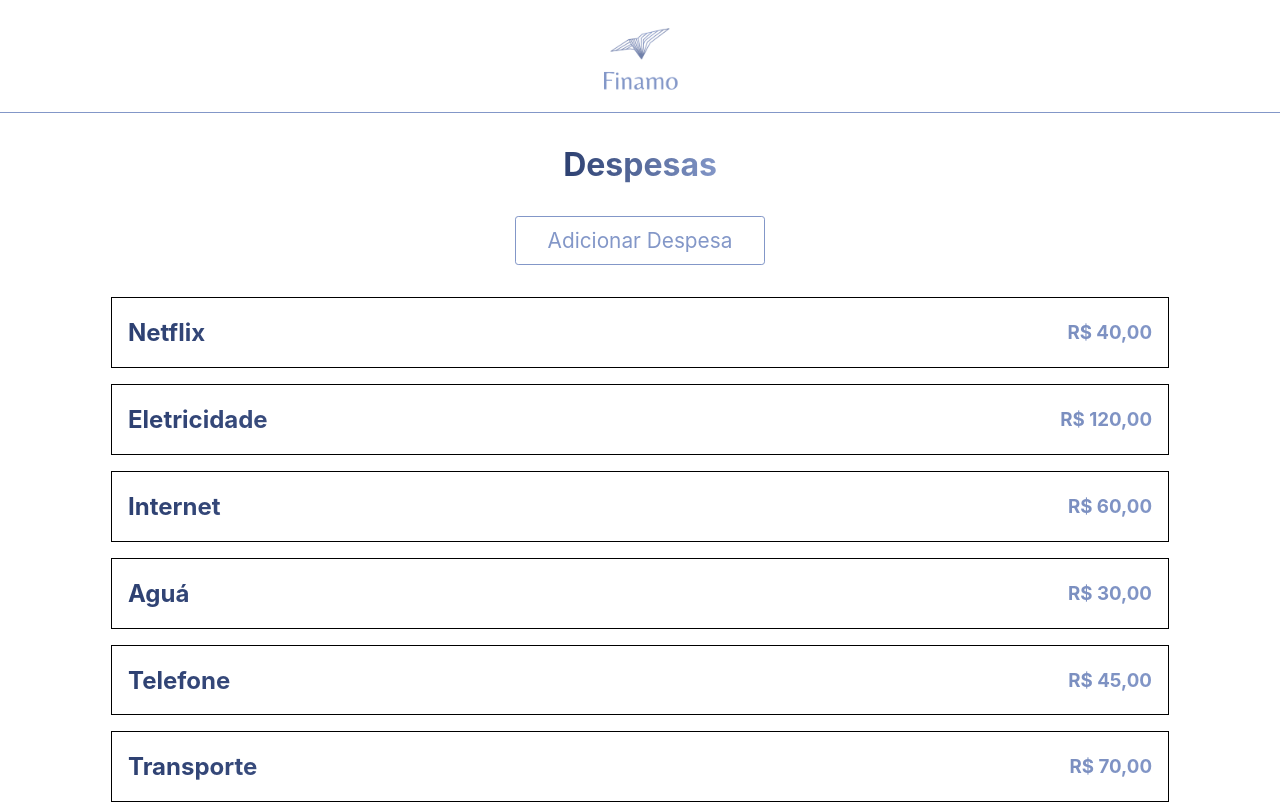
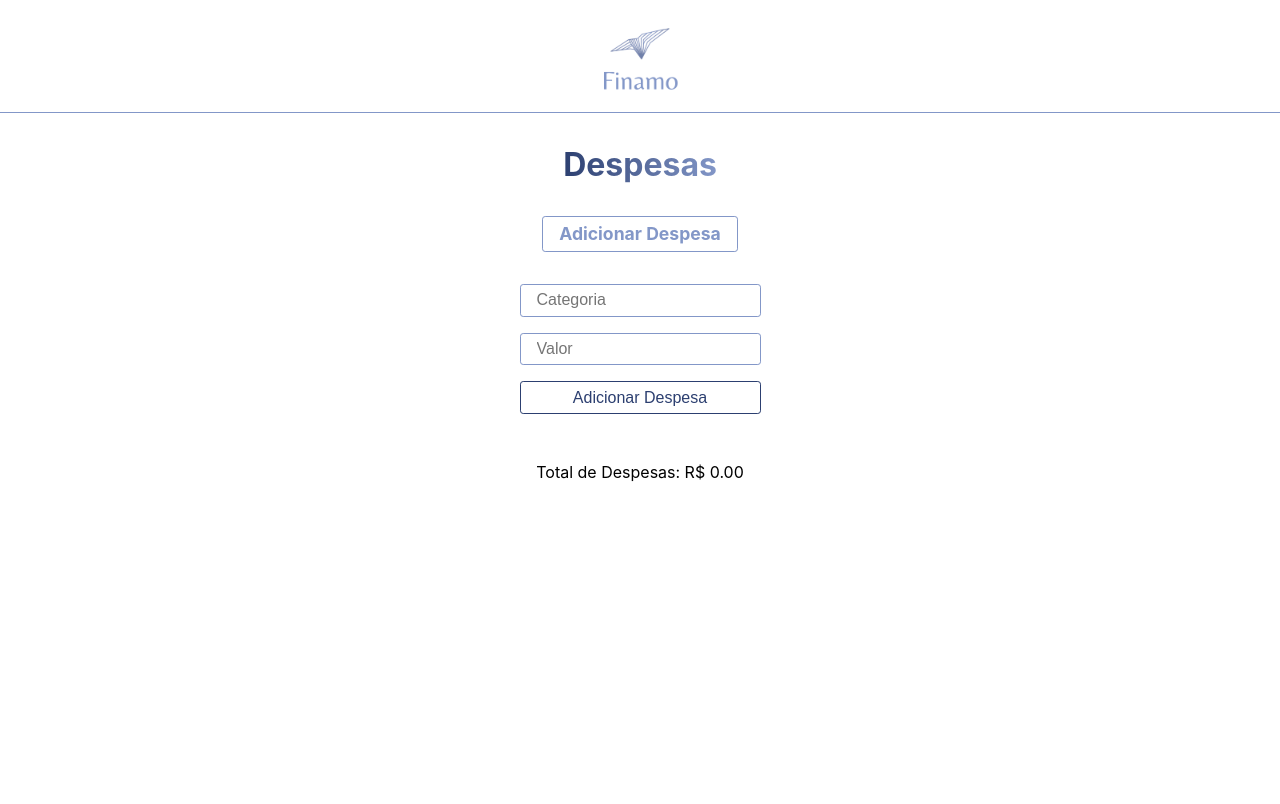
Before and after one commit to DevSamuelMuniz/coding-mobile, a React (Create React App) app: page /Despesas in a window 1280 px wide. Shown: the top 804 px of the page. Built offline with nearby package versions, Linux system fonts and the light colour scheme.

Commit message:
add despesa

```diff
--- a/src/components/despesaComponent/despesaComponent.js
+++ b/src/components/despesaComponent/despesaComponent.js
@@ -4,7 +4,7 @@ function DespesaComponent({valorDespesa, nomeDespesa}) {
   return (
     <main className="despesas-content">
       <h2>{nomeDespesa}</h2>
-      <h3>{valorDespesa}</h3>
+      <h3>R$ {valorDespesa}</h3>
     </main>
   );
 }
--- a/src/pages/despesasPage/despesasPage.css
+++ b/src/pages/despesasPage/despesasPage.css
@@ -24,10 +24,35 @@
 
     text-decoration: none;
     color: #8397c8;
-    font-size: 1.3rem;
+    font-size: 1.1rem;
 
     border: 1px solid #8397c8;
     border-radius: 0.2rem;
-    padding: 0.7rem 2rem;
+    padding: 0.4rem 1rem;
     margin: 1rem 0;
 }
+
+.inputs{
+    display: flex;
+    flex-direction: column;
+    gap: 1rem;
+}
+
+.input{
+    border: 1px solid #8397c8;
+    border-radius: 0.2rem;
+    padding: 0.4rem 1rem;
+    font-size: 1rem;
+    color: black;
+}
+
+.btn-input{
+    background: none;
+
+    border:1px solid #2c3f70;
+    border-radius: 0.2rem;
+    padding: 0.4rem 0.8rem;
+    font-size: 1rem;
+
+    color: #2c3f70;
+}
--- a/src/pages/despesasPage/despesasPage.js
+++ b/src/pages/despesasPage/despesasPage.js
@@ -1,9 +1,45 @@
-import "./despesasPage.css";
-
-import HeaderComponent from "../../components/header/HeaderComponent";
-import DespesaComponent from "../../components/despesaComponent/despesaComponent";
+import React, { useState, useEffect } from 'react';
+import HeaderComponent from '../../components/header/HeaderComponent';
+import DespesaComponent from '../../components/despesaComponent/despesaComponent';
+import './despesasPage.css';
 
 function DespesasPage() {
+  const [categoria, setCategoria] = useState('');
+  const [valor, setValor] = useState('');
+  const [despesas, setDespesas] = useState([]);
+  const [totalDespesas, setTotalDespesas] = useState(0);
+
+  // Função para recuperar as despesas armazenadas no localStorage
+  useEffect(() => {
+    const despesasFromStorage = JSON.parse(localStorage.getItem('despesas'));
+    if (despesasFromStorage) {
+      setDespesas(despesasFromStorage);
+    }
+  }, []);
+
+  const handleCategoriaChange = (event) => {
+    setCategoria(event.target.value);
+  };
+
+  const handleValorChange = (event) => {
+    setValor(event.target.value);
+  };
+
+  const handleSubmit = () => {
+    if (categoria.trim() !== '' && valor.trim() !== '') {
+      const novaDespesa = { nomeDespesa: categoria, valorDespesa: parseFloat(valor) };
+      setDespesas([...despesas, novaDespesa]);
+      localStorage.setItem('despesas', JSON.stringify([...despesas, novaDespesa]));
+      setCategoria('');
+      setValor('');
+    }
+  };
+
+  useEffect(() => {
+    const total = despesas.reduce((acc, despesa) => acc + parseFloat(despesa.valorDespesa), 0);
+    setTotalDespesas(total);
+  }, [despesas]);
+
   return (
     <main>
       <HeaderComponent />
@@ -12,21 +48,24 @@ function DespesasPage() {
           <h1 className="despesah1">Despesas</h1>
         </div>
         <div>
-          <a className="add-despesas" href="/">Adicionar Despesa</a>
+          <h1 className="add-despesas">Adicionar Despesa</h1>
         </div>
-        <DespesaComponent nomeDespesa={"Netflix"} valorDespesa={"R$ 40,00"} />
-        <DespesaComponent nomeDespesa={"Eletricidade"} valorDespesa={"R$ 120,00"} />
-        <DespesaComponent nomeDespesa={"Internet"} valorDespesa={"R$ 60,00"} />
-        <DespesaComponent nomeDespesa={"Aguá"} valorDespesa={"R$ 30,00"} />
-        <DespesaComponent nomeDespesa={"Telefone"} valorDespesa={"R$ 45,00"} />
-        <DespesaComponent nomeDespesa={"Transporte"} valorDespesa={"R$ 70,00"} />
-        <DespesaComponent nomeDespesa={"Comida"} valorDespesa={"R$ 90,00"} />
-        <DespesaComponent nomeDespesa={"Academia"} valorDespesa={"R$ 120,00"} />
-        <DespesaComponent nomeDespesa={"Transporte Público"} valorDespesa={"R$ 60,00"} />
-        <DespesaComponent nomeDespesa={"Presentes"} valorDespesa={"R$ 80,00"} />
-        <DespesaComponent nomeDespesa={"Assinatura de Revista"} valorDespesa={"R$ 25,00"} />
-        <DespesaComponent nomeDespesa={"Gás de Cozinha"} valorDespesa={"R$ 50,00"} />
 
+        <div className='inputs'>
+          <input className='input' placeholder="Categoria" value={categoria} onChange={handleCategoriaChange}></input>
+          <input className='input' placeholder="Valor" value={valor} onChange={handleValorChange}></input>
+          <button className='btn-input' onClick={handleSubmit}>Adicionar Despesa</button>
+        </div>
+
+        <div>
+          {despesas.map((despesa, index) => (
+            <DespesaComponent key={index} nomeDespesa={despesa.nomeDespesa} valorDespesa={despesa.valorDespesa} />
+          ))}
+        </div>
+
+        <div className="total-despesas">
+          <p>Total de Despesas: R$ {totalDespesas.toFixed(2)}</p>
+        </div>
       </div>
     </main>
   );
```
